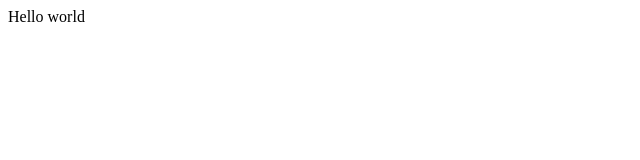
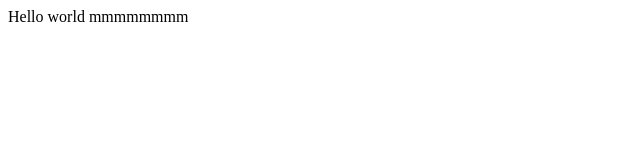
Before and after one commit to MOSTAFAGTR/mostafa, a plain HTML site: page index.html in a window 1280 px wide. Shown: the whole page, without its empty margins (0-640 px from the left). Drawn offline with Linux system fonts and the light colour scheme.

Commit message:
testing branch

```diff
--- a/index.html
+++ b/index.html
@@ -6,6 +6,6 @@
     <title>Document</title>
 </head>
 <body>
-    Hello world
+    Hello world mmmmmmmm
 </body>
 </html>
```
